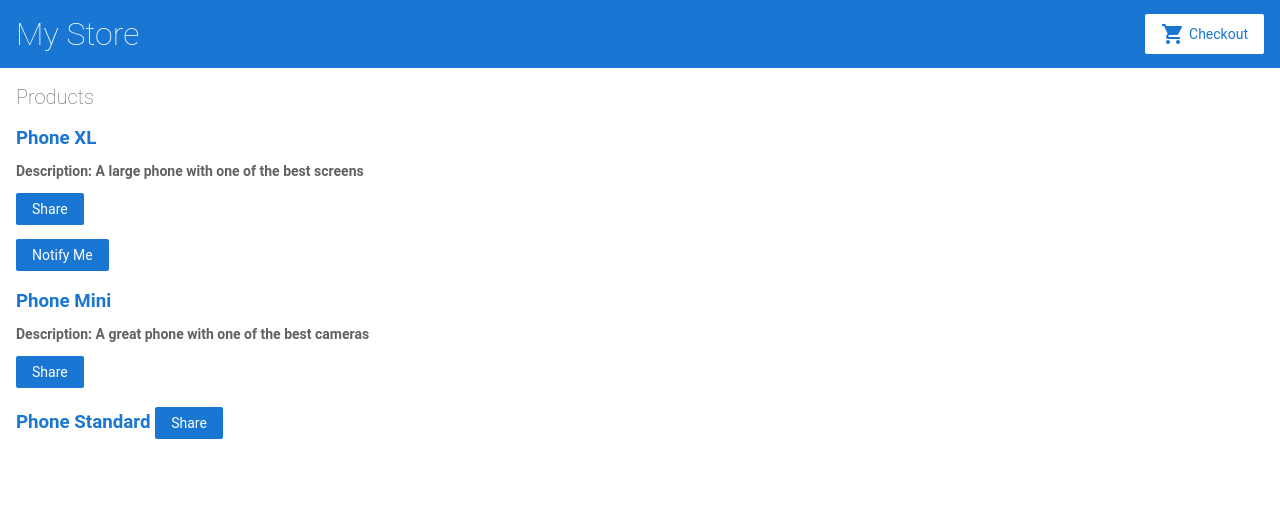
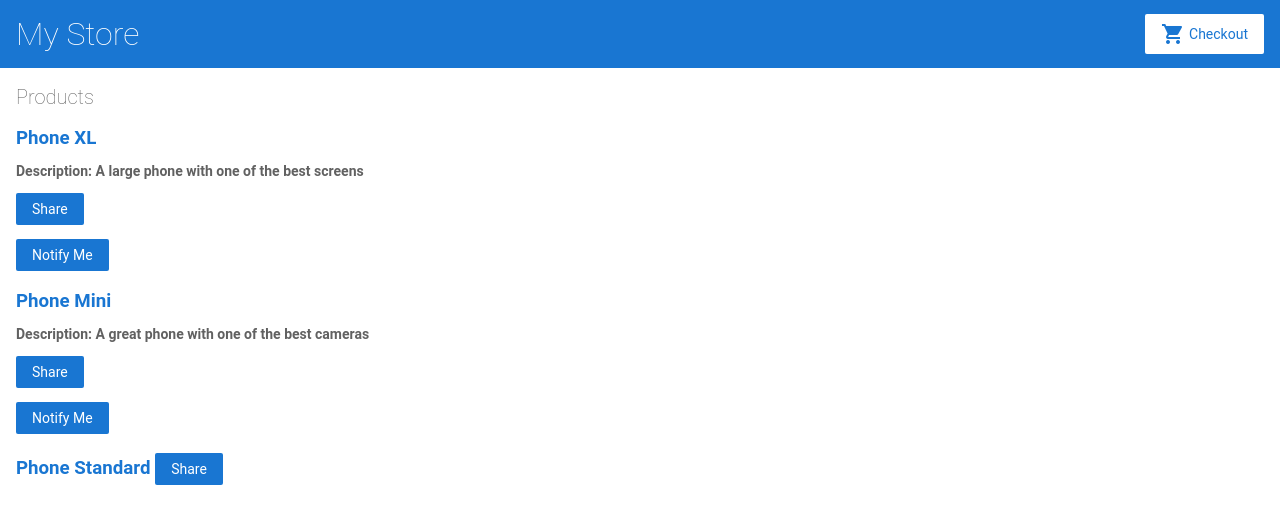
Before and after one commit to dexxan/angular-u7kfta, an Angular app: page / in a window 1280 px wide. Shown: the top 524 px of the page. Built offline with nearby package versions, Linux system fonts and the light colour scheme.

Commit message:
4 files modified

```diff
--- a/src/app/product-alerts/product-alerts.component.html
+++ b/src/app/product-alerts/product-alerts.component.html
@@ -1,3 +1,3 @@
-<p *ngIf="product && product.price > 700">
-   <button>Notify Me</button>
+<p *ngIf="product && product.price > 600">
+   <button (click)="notify.emit()">Notify Me</button>
 </p>
--- a/src/app/product-alerts/product-alerts.component.ts
+++ b/src/app/product-alerts/product-alerts.component.ts
@@ -1,6 +1,7 @@
 import { Component, OnInit } from '@angular/core';
 import { Input } from '@angular/core';
 import { Product } from '../products';
+import { Output, EventEmitter } from '@angular/core';
 
 
 @Component({
@@ -10,6 +11,7 @@
 })
 export class ProductAlertsComponent implements OnInit {
   @Input() product! : Product;
+  @Output() notify = new EventEmitter();
   constructor() { }
 
   ngOnInit() {
--- a/src/app/product-list/product-list.component.html
+++ b/src/app/product-list/product-list.component.html
@@ -13,7 +13,8 @@
         Share
       </button>
 
-      <app-product-alerts [product]="product">
+      <app-product-alerts [product]="product"
+      (notify)="onNotify()">
       </app-product-alerts>
    </h3>
 </div>
--- a/src/app/product-list/product-list.component.ts
+++ b/src/app/product-list/product-list.component.ts
@@ -13,6 +13,10 @@
   share() {
     window.alert('The product has been shared!');
   }
+
+  onNotify() {
+    window.alert('Notify when sale goes on');
+  }
 }
 
 
```
